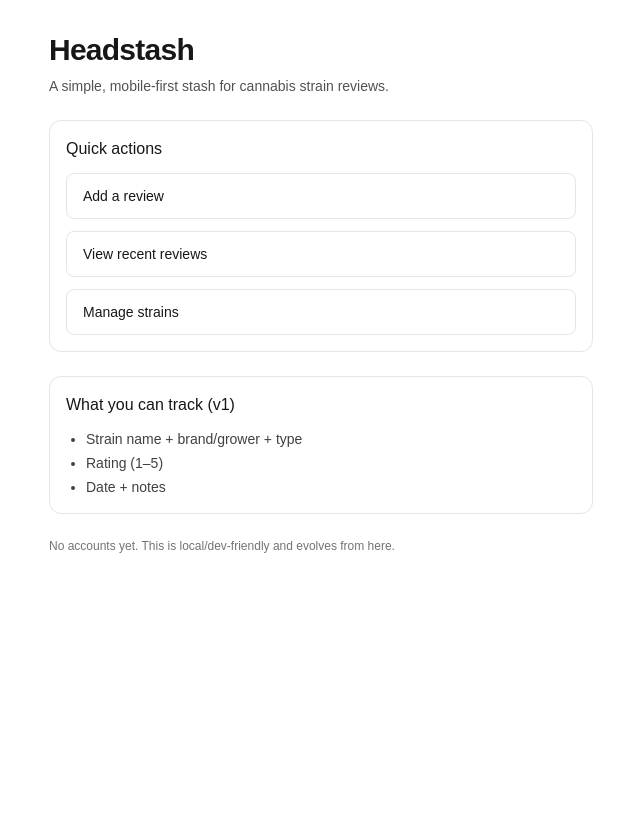
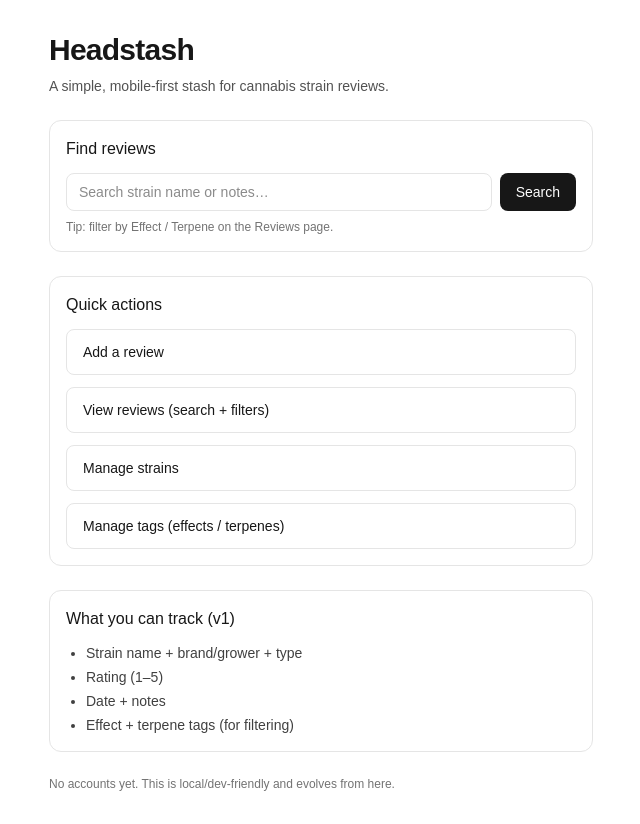
Before and after one commit to michaelasper/headstash, a Next.js app: page / in a window 1280 px wide. Shown: the whole page, without its empty margins (319-959 px from the left). Before the commit the page ends 800 px from the top, so only its background shows below. Built offline with nearby package versions, Linux system fonts and the light colour scheme.

Commit message:
docs: mention tags + filtering; add search form on landing

```diff
--- a/src/app/page.tsx
+++ b/src/app/page.tsx
@@ -9,6 +9,26 @@ export default function Home() {
           A simple, mobile-first stash for cannabis strain reviews.
         </p>
       </header>
+
+      <section className="rounded-xl border border-neutral-200 bg-white p-4">
+        <h2 className="text-base font-medium">Find reviews</h2>
+        <form action="/reviews" method="get" className="mt-3 flex gap-2">
+          <input
+            name="q"
+            className="w-full rounded-lg border border-neutral-200 bg-white px-3 py-2 text-sm outline-none focus:border-neutral-400"
+            placeholder="Search strain name or notes…"
+          />
+          <button
+            type="submit"
+            className="rounded-lg bg-neutral-900 px-4 py-2 text-sm font-medium text-white hover:bg-neutral-800"
+          >
+            Search
+          </button>
+        </form>
+        <p className="mt-2 text-xs text-neutral-500">
+          Tip: filter by Effect / Terpene on the Reviews page.
+        </p>
+      </section>
 
       <section className="rounded-xl border border-neutral-200 bg-white p-4">
         <h2 className="text-base font-medium">Quick actions</h2>
@@ -23,13 +43,19 @@ export default function Home() {
             href="/reviews"
             className="rounded-lg border border-neutral-200 px-4 py-3 text-sm font-medium hover:bg-neutral-50"
           >
-            View recent reviews
+            View reviews (search + filters)
           </Link>
           <Link
             href="/strains"
             className="rounded-lg border border-neutral-200 px-4 py-3 text-sm font-medium hover:bg-neutral-50"
           >
             Manage strains
+          </Link>
+          <Link
+            href="/tags"
+            className="rounded-lg border border-neutral-200 px-4 py-3 text-sm font-medium hover:bg-neutral-50"
+          >
+            Manage tags (effects / terpenes)
           </Link>
         </div>
       </section>
@@ -40,6 +66,7 @@ export default function Home() {
           <li>Strain name + brand/grower + type</li>
           <li>Rating (1–5)</li>
           <li>Date + notes</li>
+          <li>Effect + terpene tags (for filtering)</li>
         </ul>
       </section>
 
```
Also changed, not shown: 1 other file (tests, documents, lock files or other folders).
